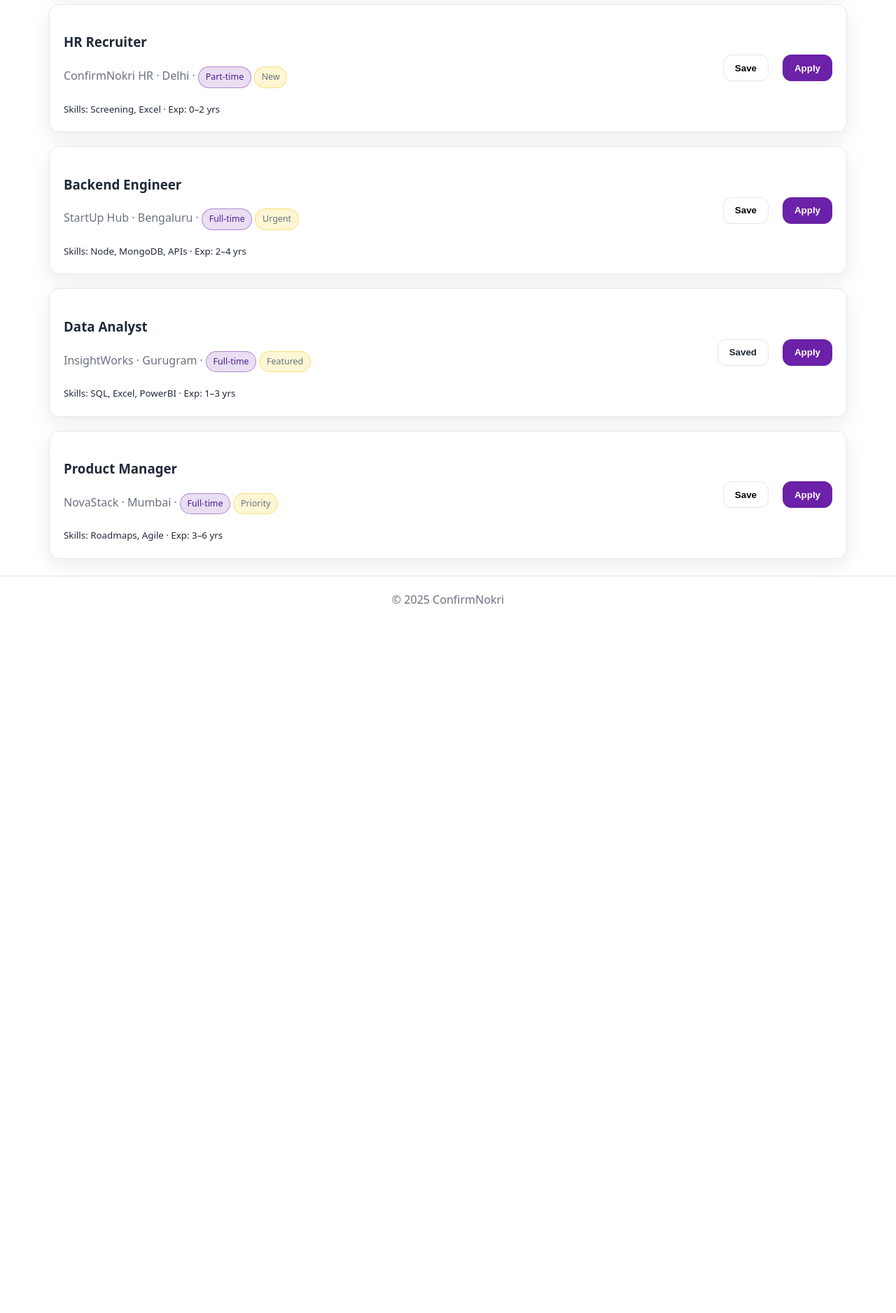
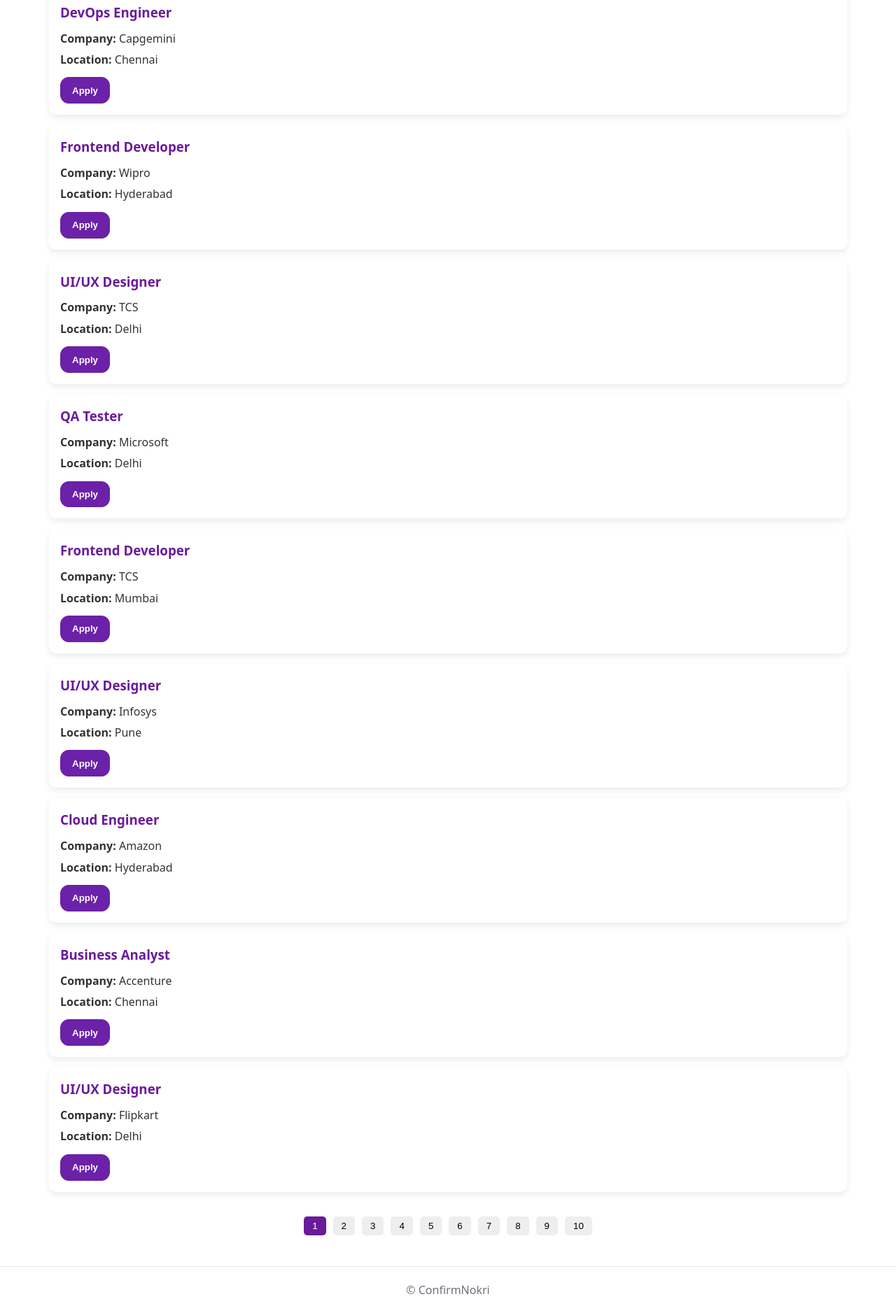
Before and after one commit to Sohel-coder/ConfirmNokri.v5, a plain HTML site: page jobs.html in a window 1280 px wide. Shown: the part 414-2291 px from the top of the page at 70% size. Before the commit the page ends 1304 px from the top, so only its background shows below. Drawn offline with Linux system fonts and the light colour scheme.

Commit message:
Update jobs.html

```diff
--- a/jobs.html
+++ b/jobs.html
@@ -5,7 +5,48 @@
   <title>Jobs — ConfirmNokri</title>
   <meta name="viewport" content="width=device-width, initial-scale=1" />
   <link rel="stylesheet" href="style.css" />
-  <script defer src="script.js"></script>
+  <script defer src="jobs.js"></script>
+  <style>
+    .job-card {
+      background: #fff;
+      padding: 16px;
+      margin-bottom: 15px;
+      border-radius: 10px;
+      box-shadow: 0 4px 10px rgba(0,0,0,0.08);
+    }
+    .job-card h3 {
+      margin: 0 0 8px 0;
+      color: #6a1b9a;
+    }
+    .job-card p {
+      margin: 4px 0;
+      color: #333;
+    }
+    .job-card button {
+      margin-top: 8px;
+    }
+    #jobsList {
+      display: flex;
+      flex-direction: column; /* Vertical listing */
+    }
+    .pagination {
+      display: flex;
+      justify-content: center;
+      margin: 20px 0;
+      gap: 10px;
+    }
+    .pagination button {
+      padding: 6px 12px;
+      border: none;
+      border-radius: 5px;
+      cursor: pointer;
+      background: #eee;
+    }
+    .pagination button.active {
+      background: #6a1b9a;
+      color: #fff;
+    }
+  </style>
 </head>
 <body>
 <header class="site-header">
@@ -26,8 +67,86 @@
       <input id="jobSearch" placeholder="Search role, skill, company..." />
     </div>
   </div>
-  <div id="jobsList" class="grid"></div>
+  <div id="jobsList"></div>
+  <div id="pagination" class="pagination"></div> <!-- Pagination -->
 </main>
+<script>
+  // Demo Job Data
+const jobs = [];
+const companies = ["Google", "Amazon", "Microsoft", "Infosys", "TCS", "Wipro", "Flipkart", "Accenture", "Capgemini", "IBM"];
+const titles = ["Software Engineer", "Frontend Developer", "Backend Developer", "Data Scientist", "Cloud Engineer", "Business Analyst", "Project Manager", "UI/UX Designer", "DevOps Engineer", "QA Tester"];
+const locations = ["Bangalore", "Hyderabad", "Pune", "Delhi", "Mumbai", "Chennai", "Remote"];
+
+// Generate 100 jobs
+for (let i = 1; i <= 100; i++) {
+  jobs.push({
+    title: titles[Math.floor(Math.random() * titles.length)],
+    company: companies[Math.floor(Math.random() * companies.length)],
+    location: locations[Math.floor(Math.random() * locations.length)],
+    id: i
+  });
+}
+
+const jobsList = document.getElementById("jobsList");
+const paginationDiv = document.getElementById("pagination");
+
+let currentPage = 1;
+const jobsPerPage = 10;
+let filteredJobs = [...jobs]; // initially all jobs
+
+// Render Jobs
+function renderJobs(page = 1) {
+  jobsList.innerHTML = "";
+  const start = (page - 1) * jobsPerPage;
+  const end = start + jobsPerPage;
+
+  filteredJobs.slice(start, end).forEach(job => {
+    const card = document.createElement("div");
+    card.className = "job-card";
+    card.innerHTML = `
+      <h3>${job.title}</h3>
+      <p><strong>Company:</strong> ${job.company}</p>
+      <p><strong>Location:</strong> ${job.location}</p>
+      <button class="btn btn-primary">Apply</button>
+    `;
+    jobsList.appendChild(card);
+  });
+
+  renderPagination();
+}
+
+// Render Pagination Buttons
+function renderPagination() {
+  paginationDiv.innerHTML = "";
+  const totalPages = Math.ceil(filteredJobs.length / jobsPerPage);
+
+  for (let i = 1; i <= totalPages; i++) {
+    const btn = document.createElement("button");
+    btn.innerText = i;
+    if (i === currentPage) btn.classList.add("active");
+    btn.addEventListener("click", () => {
+      currentPage = i;
+      renderJobs(currentPage);
+    });
+    paginationDiv.appendChild(btn);
+  }
+}
+
+// Search functionality
+document.getElementById("jobSearch").addEventListener("input", (e) => {
+  const filter = e.target.value.toLowerCase();
+  filteredJobs = jobs.filter(j =>
+    j.title.toLowerCase().includes(filter) ||
+    j.company.toLowerCase().includes(filter)
+  );
+  currentPage = 1; // reset to first page on search
+  renderJobs(currentPage);
+});
+
+// Initial Render
+renderJobs(currentPage);
+
+</script>
 
 <footer class="site-footer">© <span id="year"></span> ConfirmNokri</footer>
 </body>
```
